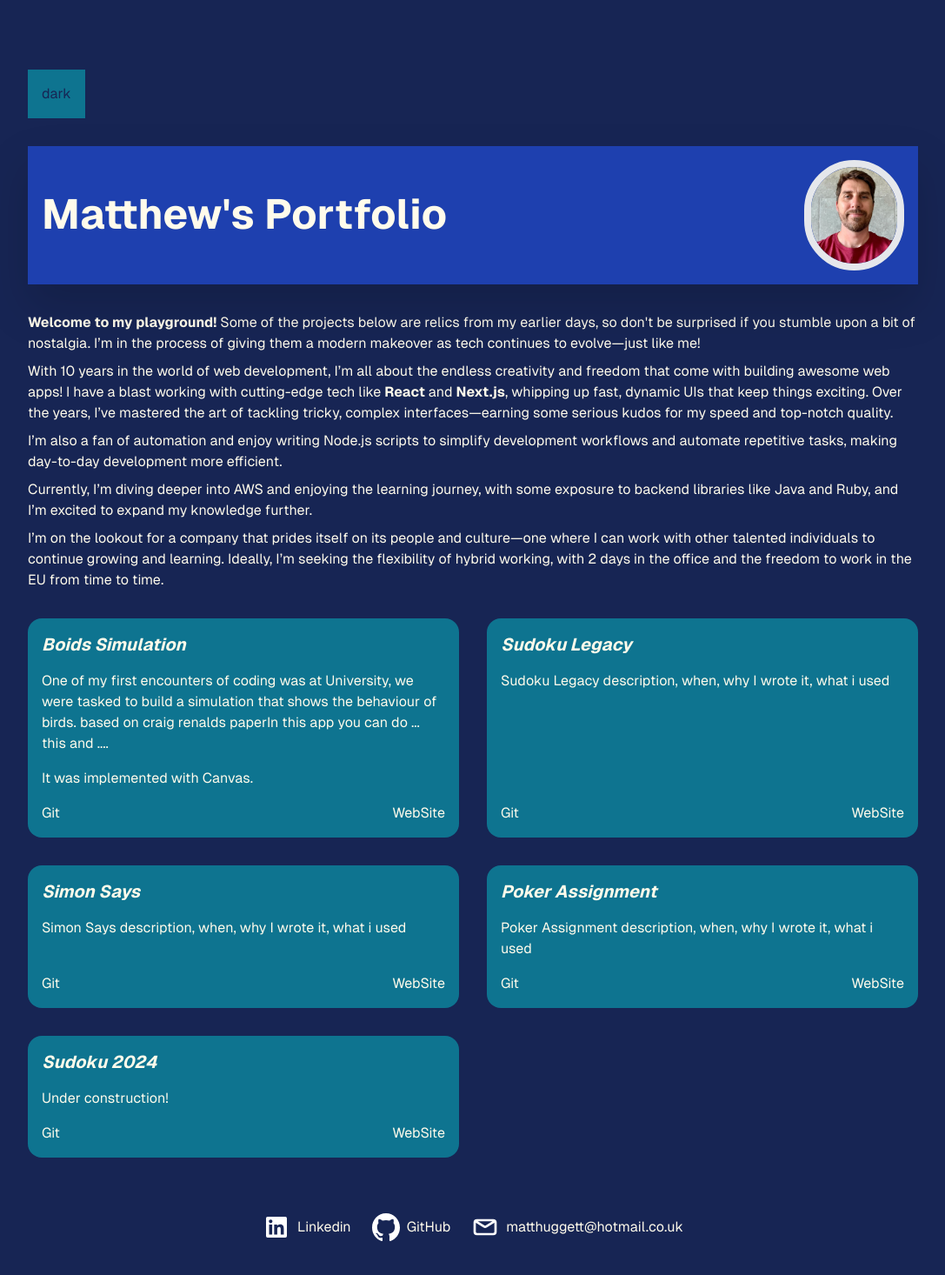
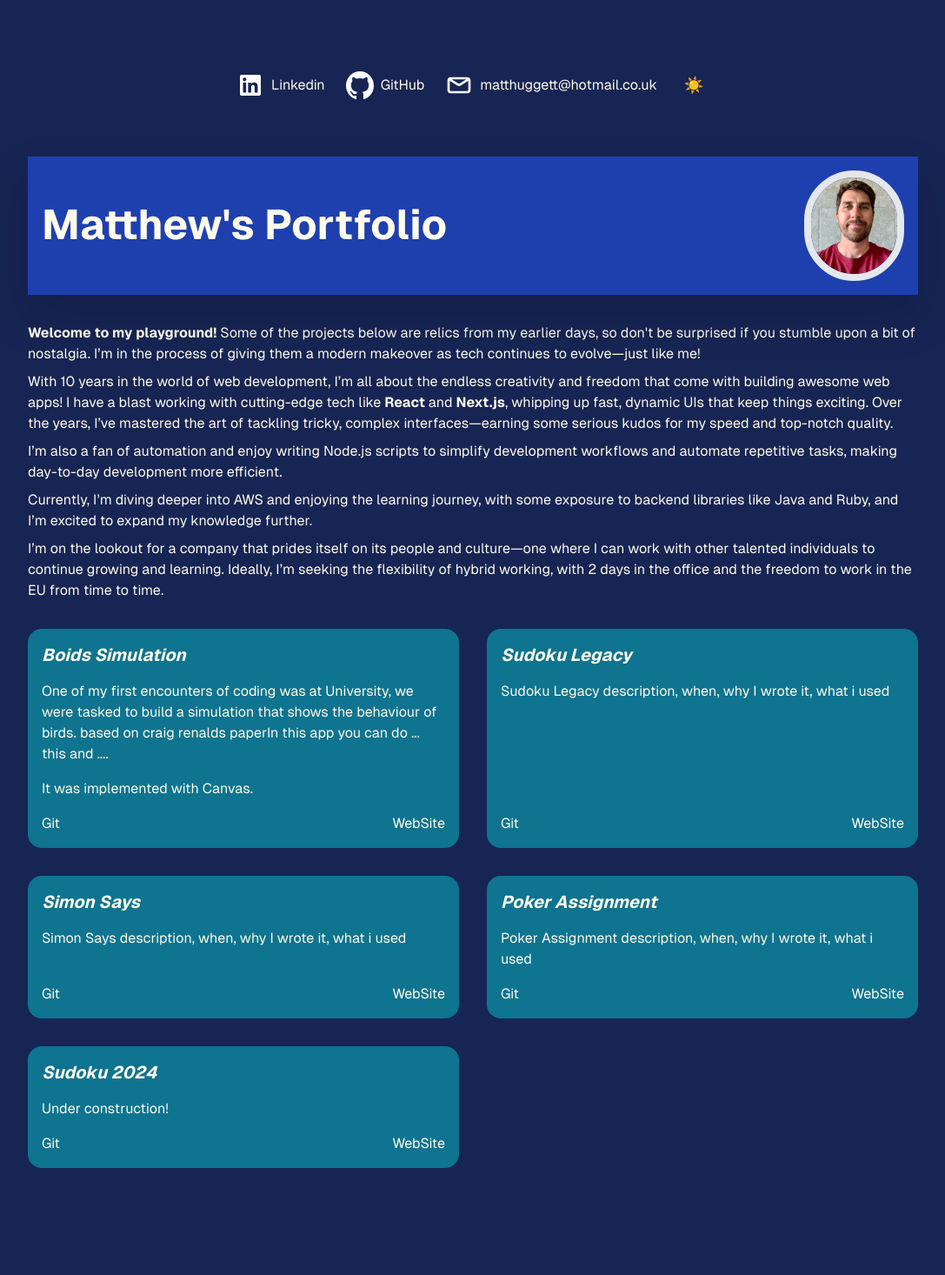
Before and after one commit to huggie1984/portfolio, a Next.js app: page / in a window 1280 px wide. Shown: the top 1466 px of the page at 87% size, without its empty margins (96-1183 px from the left). After the commit the page ends 1423 px from the top, so only its background shows below. Built offline with nearby package versions, Linux system fonts and the light colour scheme.

Commit message:
Refine light & dark mode, make footer the header.

```diff
--- a/app/page.tsx
+++ b/app/page.tsx
@@ -6,12 +6,41 @@ import { Github } from '@/components/icons/Github';
 import { Linkedin } from '@/components/icons/Linkedin';
 // todo lets add rewrites to subdomain apps.
 // todo add a link to my cv.
-// todo light mode & dark mode.
+// todo add all text!
 export default function Home() {
   return (
     <div className="flex flex-col min-h-screen p-8 gap-16 sm:p-20 font-[family-name:var(--font-geist-sans)]">
+      <header className="flex gap-6 flex-wrap items-center justify-center">
+        <a
+          className="flex items-center gap-2 hover:underline hover:underline-offset-4"
+          href="www.linkedin.com/in/matthew-huggett-611aa098"
+          target="_blank"
+          rel="noopener noreferrer"
+        >
+          <Linkedin />
+          Linkedin
+        </a>
+        <a
+          className="flex items-center gap-2 hover:underline hover:underline-offset-4"
+          href="https://github.com/huggie1984"
+          target="_blank"
+          rel="noopener noreferrer"
+        >
+          <Github />
+          GitHub
+        </a>
+        <a
+          className="flex items-center gap-2 hover:underline hover:underline-offset-4"
+          href="mailto:matthuggett@hotmail.co.uk"
+          target="_blank"
+          rel="noopener noreferrer"
+        >
+          <Email />
+          matthuggett@hotmail.co.uk
+        </a>
+        <DarkModeToggle />
+      </header>
       <main className="container flex flex-col gap-8 items-center sm:items-start">
-        <DarkModeToggle />
         <section className="p-4 bg-blue-800 w-full drop-shadow-2xl flex items-center flex-col md:flex-row gap-8">
           <h1 className="text-5xl font-bold text-amber-50">
             Matthew&#39;s Portfolio
@@ -108,35 +137,6 @@ export default function Home() {
           </Card>
         </section>
       </main>
-      <footer className="flex gap-6 flex-wrap items-center justify-center">
-        <a
-          className="flex items-center gap-2 hover:underline hover:underline-offset-4"
-          href="www.linkedin.com/in/matthew-huggett-611aa098"
-          target="_blank"
-          rel="noopener noreferrer"
-        >
-          <Linkedin />
-          Linkedin
-        </a>
-        <a
-          className="flex items-center gap-2 hover:underline hover:underline-offset-4"
-          href="https://github.com/huggie1984"
-          target="_blank"
-          rel="noopener noreferrer"
-        >
-          <Github />
-          GitHub
-        </a>
-        <a
-          className="flex items-center gap-2 hover:underline hover:underline-offset-4"
-          href="mailto:matthuggett@hotmail.co.uk"
-          target="_blank"
-          rel="noopener noreferrer"
-        >
-          <Email />
-          matthuggett@hotmail.co.uk
-        </a>
-      </footer>
     </div>
   );
 }
--- a/components/dark-mode-toggle/dark-mode-toggle.tsx
+++ b/components/dark-mode-toggle/dark-mode-toggle.tsx
@@ -6,10 +6,10 @@ export const DarkModeToggle = () => {
   const { toggleDarkMode, mode } = useTheme();
   return (
     <button
-      onClick={() => toggleDarkMode()}
-      className="p-4 bg-cyan-700 text-blue-950"
+      className="p-1 bg-blue-950 rounded-full text-[18px] w-[36px] h-[36px] flex justify-center align-middle"
+      onClick={toggleDarkMode}
     >
-      {mode}
+      {mode === 'dark' ? '☀️' : '🌙'}
     </button>
   );
 };
```
